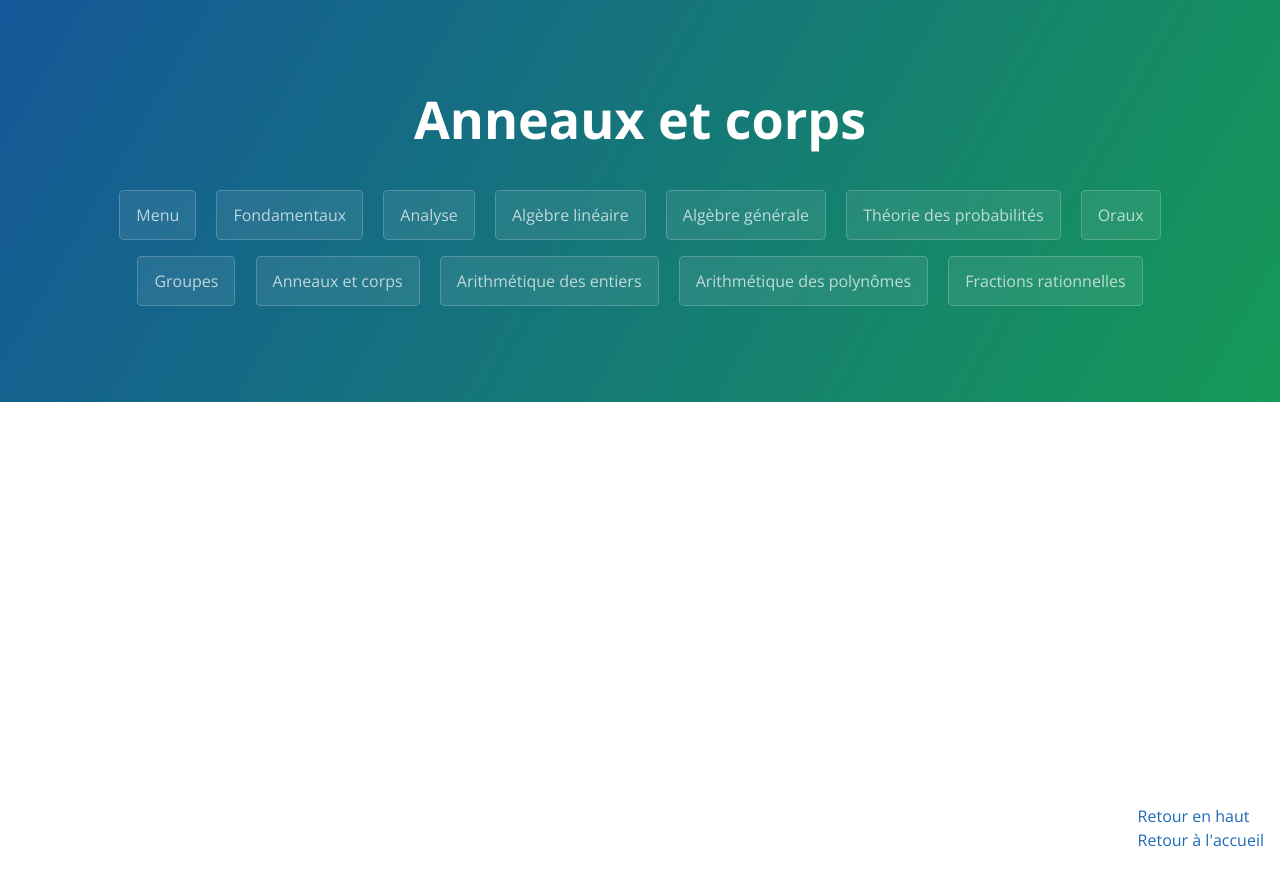
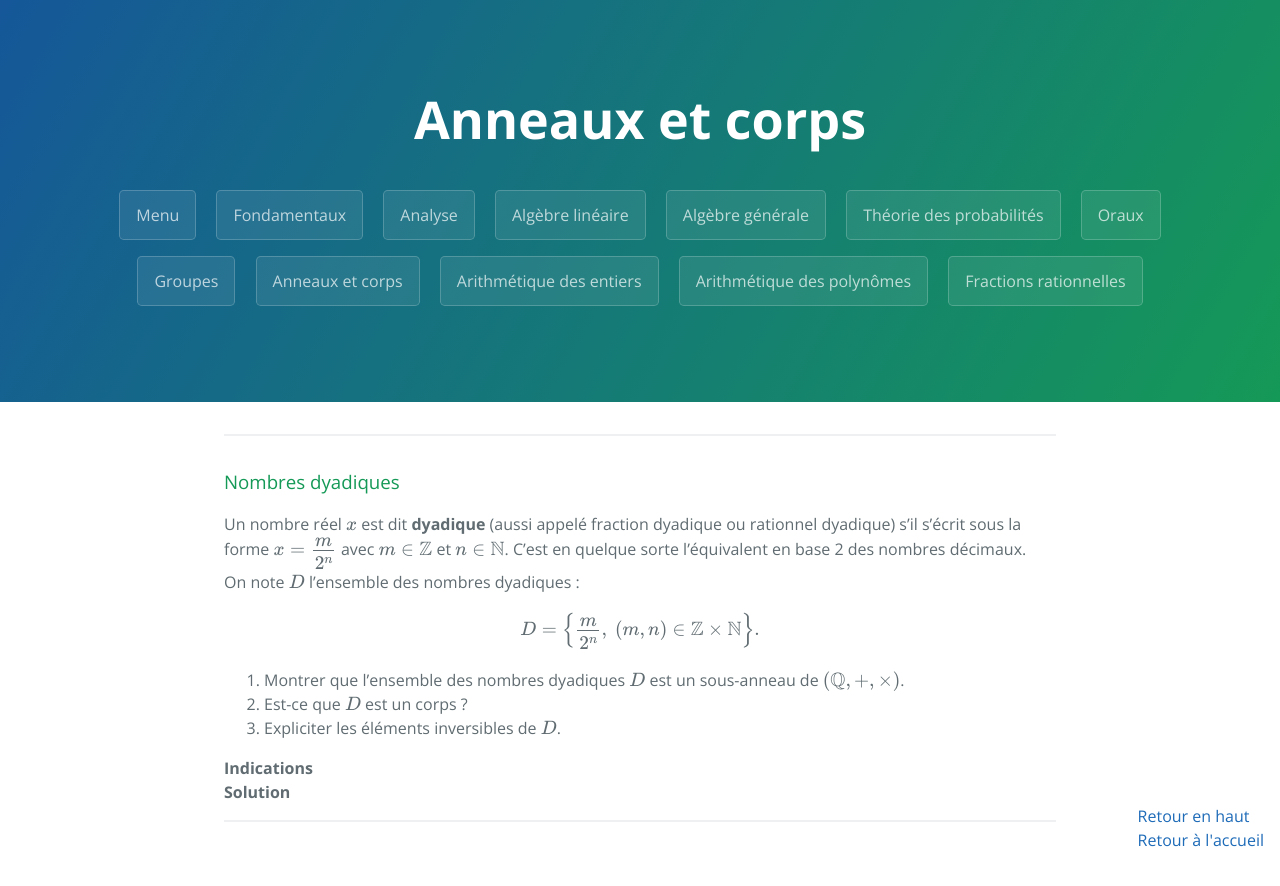
Before and after one commit to WingVee/wingvee.github.io, a Jekyll site: the page built from _pages/anneaux-et-corps.md, in a window 1280 px wide. Shown: the top 886 px of the page. Built offline with Jekyll 4.4.1, drawn with Linux system fonts in a browser that asks for light colours; formulas are drawn with MathJax 3; the repository's description, which GitHub fills in, is left out.

Commit message:
anneaux-et-corps#nombres-dyadiques

```diff
--- a/_pages/anneaux-et-corps.md
+++ b/_pages/anneaux-et-corps.md
@@ -6,3 +6,71 @@ redirect_from:
   - anneaux
   - corps
 ---
+
+---
+
+<h3 id="nombres-dyadiques">
+  <a href="#nombres-dyadiques" class="header">
+  Nombres dyadiques</a>
+</h3>
+
+Un nombre réel $x$ est dit **dyadique** (aussi appelé fraction dyadique ou rationnel dyadique) s'il s'écrit sous la forme $\displaystyle x = \frac{m}{2^n}$ avec $m\in\mathbb{Z}$ et $n\in\mathbb{N}$. C'est en quelque sorte l'équivalent en base 2 des nombres décimaux.<br>
+On note $D$ l'ensemble des nombres dyadiques :
+
+$$D = \left\{\frac{m}{2^n},\ (m,n)\in\mathbb{Z}\times\mathbb{N}\right\}.$$
+
+1. Montrer que l'ensemble des nombres dyadiques $D$ est un sous-anneau de $(\mathbb{Q},+,\times)$.
+2. Est-ce que $D$ est un corps ?
+3. Expliciter les éléments inversibles de $D$.
+
+<details>
+  <summary><b>Indications</b></summary>
+  <details>
+    <summary><u>1. Anneau</u></summary>
+      Pour montrer qu'une partie $B$ d'un anneau $(A,+,\times)$ est un sous-anneau, il suffit de montrer ce qui suit :
+      $$1\in B, \quad \forall a,b\in B,\ a+b, -a,\ a\times b\in B.$$
+  </details>
+  <details>
+    <summary><u>2. Corps ?</u></summary>
+      Trouver un élément de $D$ qui n'a pas d'inverse dans $D$.
+  </details>
+  <details>
+    <summary><u>3. Inversibles</u></summary>
+      Un élément $x\in D$ est inversible lorsqu'il existe $y\in D$ tel que $x\times y = 1$.<br>
+      Écrire $\displaystyle x=\frac{m}{2^n}$ et $\displaystyle y=\frac{m'}{2^{n'}}$ et résoudre l'équation $x\times y = 1$.
+  </details>
+</details>
+
+<details>
+  <summary><b>Solution</b></summary>
+  <ol>
+    <li>
+      <u>Anneau :</u><br>
+      Soit $x = \displaystyle \frac{m}{2^n}$ et $y = \displaystyle \frac{m'}{2^{n'}}$ deux nombres dyadiques. On a :
+      <ul>
+        <li>$1 = \displaystyle \frac{1}{2^0}\in D$.</li>
+        <li>$\displaystyle x+y = \frac{m}{2^n} + \frac{m'}{2^{n'}} = \frac{m2^{n'} + m'2^n}{2^{n+n'}}\in D$.</li>
+        <li>$\displaystyle -x = \frac{-m}{2^n}\in D$.</li>
+        <li>$\displaystyle x\times y = \frac{m}{2^n}\times \frac{m'}{2^{n'}} = \frac{mm'}{2^{n+n'}}\in D$.</li>
+      </ul>
+      Donc $D$ est un sous-anneau de $(\mathbb{Q},+,\times)$.
+    </li>
+    <li>
+      <u>Corps ?</u><br>
+      L'élément $\displaystyle x = 3 = \frac{3}{2^0}$ est un nombre dyadique, mais il n'a pas d'inverse dans $D$ car $\displaystyle \frac{1}{3}\notin D$.<br>
+      Donc $D$ n'est pas un corps.
+    </li>
+    <li>
+      <u>Inversibles :</u><br>
+      Un élément $x = \displaystyle \frac{m}{2^n}\in D$ est inversible dans $D$ lorsqu'il existe $y = \displaystyle \frac{m'}{2^{n'}}\in D$ tel que $x\times y = 1$.<br>
+      On a alors $\displaystyle \frac{m}{2^n}\times \frac{m'}{2^{n'}} = \displaystyle \frac{mm'}{2^{n+n'}} = 1$, i.e. $mm' = 2^{n+n'}$.<br>
+      Donc $m$ divise $2^{n+n'}$. Or, les diviseurs de $2^{n+n'}$ sont de la forme $\pm 2^k$ avec $0\leq k\leq n+n'$.<br>
+      On a alors $m = \pm 2^k$ et donc $x = \pm 2^{k-n}$, i.e. $x$ est au signe près une puissance de 2 ou une inverse d'une puissance de 2.<br>
+      La réciproque est immédiate : si $x = \pm 2^k$ avec $k\in\mathbb{Z}$, alors $x$ est inversible dans $D$, d'inverse $\displaystyle \pm 2^{-k}\in D$.<br><br>
+      Ainsi, l'ensemble des éléments inversibles de $D$ est :
+      $$U(D) = \left\{\pm 2^k,\ k\in\mathbb{Z}\right\}.$$
+    </li>
+  </ol>
+</details>
+
+---
```
